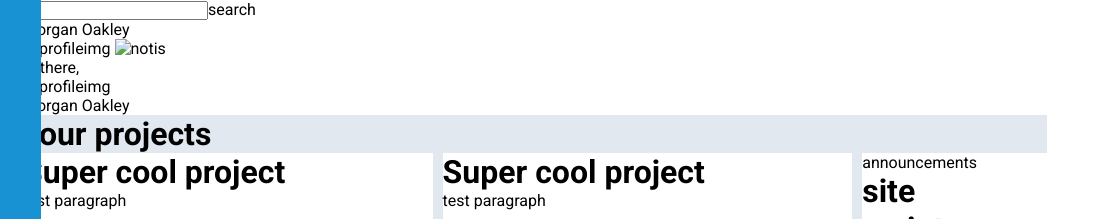
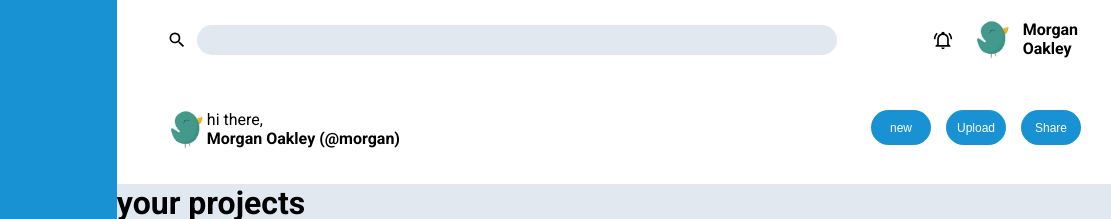
Before and after one commit to oe14/admin-dashboard, a plain HTML site: page index.html in a window 1280 px wide. Shown: the top 219 px of the page, 169-1280 px from the left. Drawn offline with Linux system fonts and the light colour scheme.

Commit message:
top section styling, align search bar and btns

```diff
--- a/index.html
+++ b/index.html
@@ -176,30 +176,98 @@ Privacy</li>
 
 <div class="topAbove">
 	<div class="search">
-		<img class="searchIcon" src="">
-<input class="searchInput">search</input>
+
+<input class="searchInput">
+
+
+<svg id="searchSVG" xmlns="http://www.w3.org/2000/svg" viewBox="0 0 24 24"><title>magnify</title><path d="M9.5,3A6.5,6.5 0 0,1 16,9.5C16,11.11 15.41,12.59 14.44,13.73L14.71,14H15.5L20.5,19L19,20.5L14,15.5V14.71L13.73,14.44C12.59,15.41 11.11,16 9.5,16A6.5,6.5 0 0,1 3,9.5A6.5,6.5 0 0,1 9.5,3M9.5,5C7,5 5,7 5,9.5C5,12 7,14 9.5,14C12,14 14,12 14,9.5C14,7 12,5 9.5,5Z" /></svg>
+
+
+</input>
 </div>
 
 
 <div class="Profile">
+
+
+
+
+
+<svg id="notificationSVG" xmlns="http://www.w3.org/2000/svg" viewBox="0 0 24 24"><title>bell-ring-outline</title><path d="M10,21H14A2,2 0 0,1 12,23A2,2 0 0,1 10,21M21,19V20H3V19L5,17V11C5,7.9 7.03,5.17 10,4.29C10,4.19 10,4.1 10,4A2,2 0 0,1 12,2A2,2 0 0,1 14,4C14,4.1 14,4.19 14,4.29C16.97,5.17 19,7.9 19,11V17L21,19M17,11A5,5 0 0,0 12,6A5,5 0 0,0 7,11V18H17V11M19.75,3.19L18.33,4.61C20.04,6.3 21,8.6 21,11H23C23,8.07 21.84,5.25 19.75,3.19M1,11H3C3,8.6 3.96,6.3 5.67,4.61L4.25,3.19C2.16,5.25 1,8.07 1,11Z" /></svg>
+
+
+
+<img class="profileImage" src="img/profile.jfif" alt="profileimg">
+
+
 	<p class="profileName">Morgan Oakley</p>
-<img class="profileImage" src="" alt="profileimg">
-<img class="notifications" src="" alt="notis">
+
+
+
+
+
+
+
+
+
 </div>
 
 
 </div>
 
 
+
+
+
 <div class="topUnder">
-	<p> hi there,</p>
-<img class="profileImage" src="" alt="profileimg">
+<div class="topUnderLeft">
 
-	<p class="profileName">Morgan Oakley</p>
+<img class="profileImage" src="img/profile.jfif" alt="profileimg">
+</div>
+
+<div class="topUnderRight">
+
+
+	<div class="leftside">
+<p> hi there,</p>
+	<p class="profileName">Morgan Oakley (@morgan)</p>
+</div>
+
+
+
+
+	<div class="buttons">
+
+
+<button class="btns">
+new
+</button>
+
+
+<button class="btns">
+Upload
+</button>
+
+
+<button class="btns">
+Share
+</button>
+
+
+
 
 
 </div>
 
+
+
+</div>
+
+
+
+
+
+</div>
 
 </div>
 
--- a/styles.css
+++ b/styles.css
@@ -10,7 +10,7 @@ padding: 0px;
 body{
 display: grid;
 font-family: Roboto;
-grid-template-columns: 15% 80%;
+grid-template-columns: 1fr 3fr%;
 }
 
 .sidebarSection{
@@ -90,3 +90,88 @@ grid-template-columns: 40% 40% 20%;
 .announcements{
 grid-column: 3 / 4;
 grid-row: 1 / 3; }
+
+
+
+
+
+.topSection{
+grid-column: 2 / 3;
+grid-row: 1 / 2;
+padding-left: 50px;
+ }
+ .searchInput{
+ background-color: #E2E8F0;
+border-radius: 20px;
+border-width: 0px;
+width: 50vw}
+#searchSVG, #notificationSVG{
+fill: black;
+}
+.search{
+    margin-top: 20px;
+    display: flex;
+flex-direction: row-reverse;
+justify-content: flex-end;
+height: 30px;
+}
+
+.profileImage{
+width: 40px;
+border-radius:20px; }
+.profileName{
+font-weight: bolder;
+font-size: 16px;
+
+ }
+
+
+ .topAbove{
+
+ display: flex;
+flex-direction: row;
+align-items: center;
+justify-content: space-between;
+  }
+  .Profile{
+  display: flex;
+flex-direction: row;
+margin-left: 20px;
+justify-content: flex-end;
+margin-top: 20px ;
+gap: 10px;
+   }
+
+
+ .topUnder{
+
+margin-top: 50px;
+display: flex;
+  margin-bottom: 30px;
+
+  }
+  .topUnderRight{
+  display: flex;
+  justify-content:space-between;
+
+flex: 1;}
+
+.buttons{
+margin-right: 30px;
+display: flex;
+gap : 15px;}
+ button{
+ border-radius: 20px;
+ width: 60px;
+ height: 35px;
+ background-color: #1992D4;
+color: white;
+
+
+border-width: 0px;
+padding-bottom: ;
+
+font-size: 12px;
+
+
+}
```
Also changed, not shown: img/profile.jfif (added).
